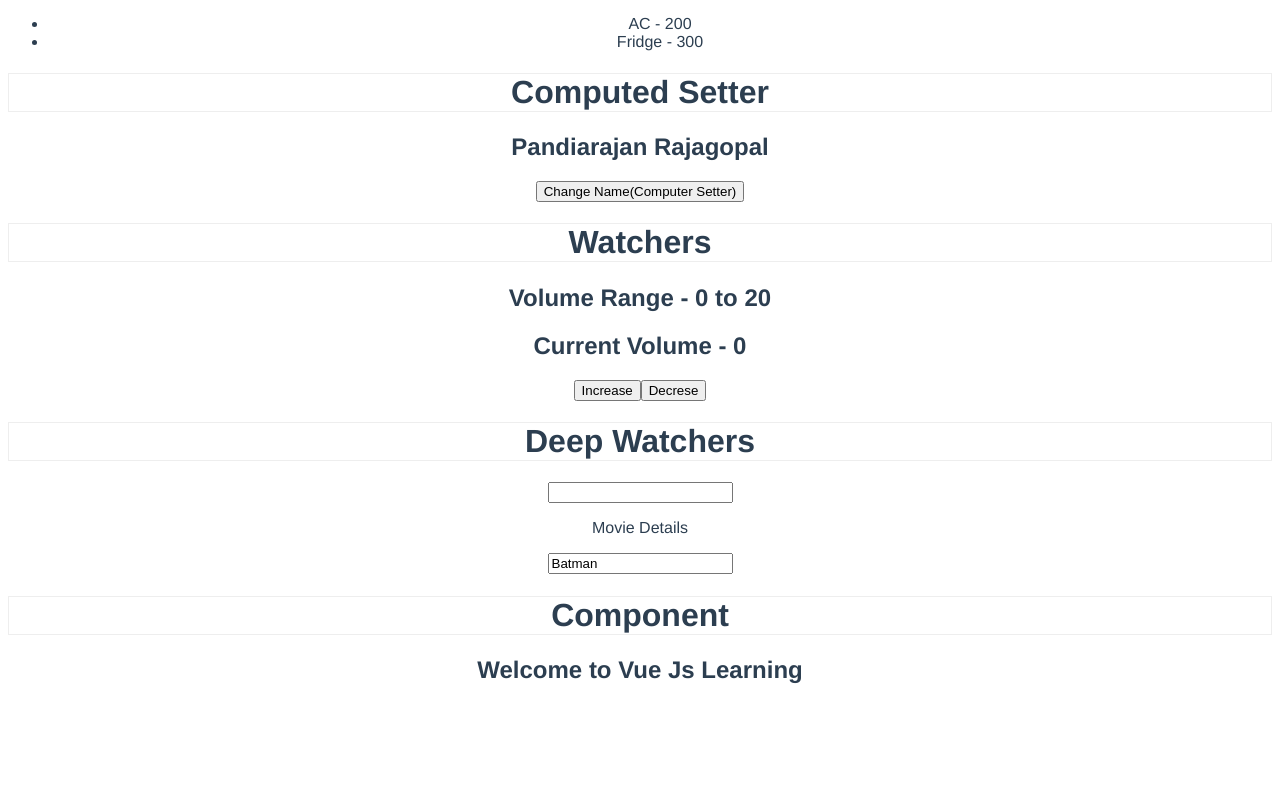
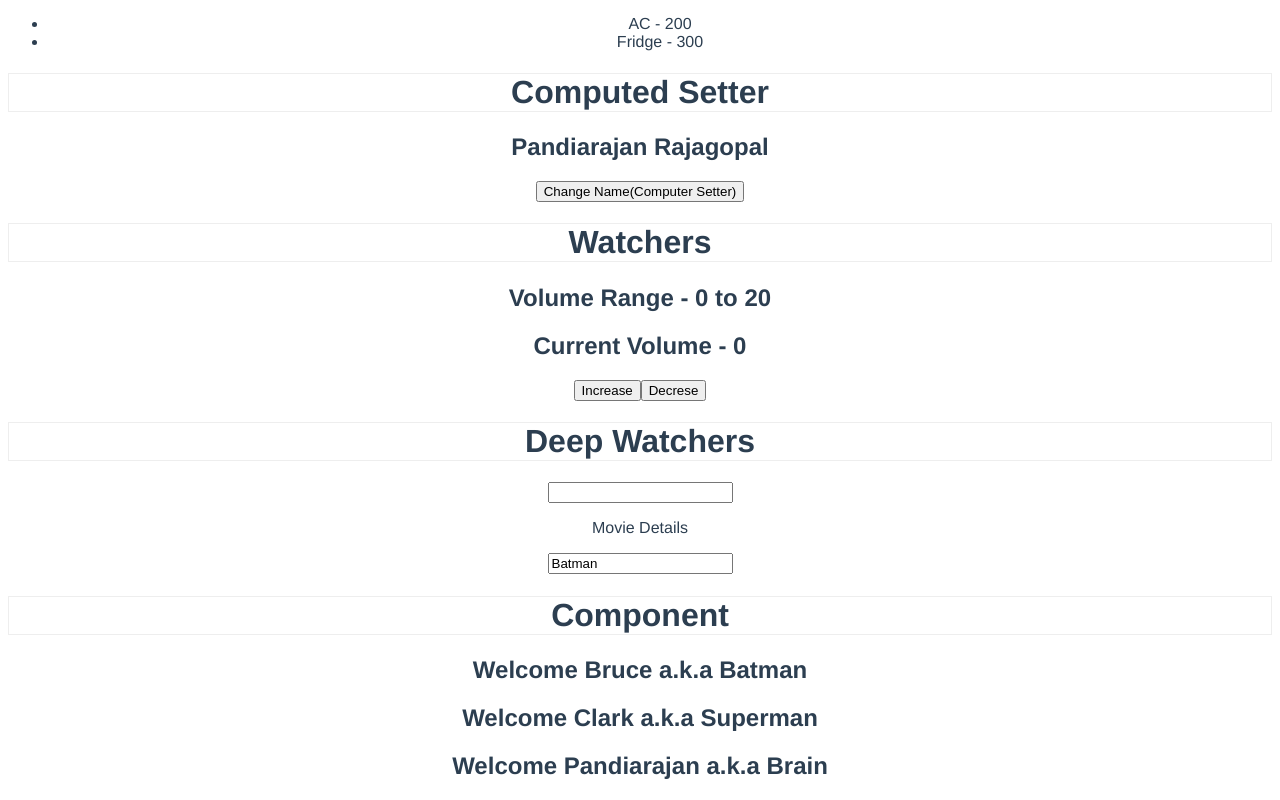
Before and after one commit to pandiarajanrp/vuejs-practice, a Vue app: page / in a window 1280 px wide. Shown: the part 3437-4237 px from the top of the page. Before the commit the page ends 4141 px from the top, so only its background shows below. Built offline with nearby package versions, Linux system fonts and the light colour scheme.

Commit message:
component props
component props

```diff
--- a/src/App.vue
+++ b/src/App.vue
@@ -151,7 +151,10 @@
     <input type="text" v-model="movieInfo.name" />
 
     <h1>Component</h1>
-    <GreetItem />
+    <GreetItem name="Bruce" heroName="Batman" />
+    <GreetItem name="Clark" heroName="Superman" />
+    <GreetItem :name="userInfo.fname" :hero-name="names[0]" />
+
   </div>
 </template>
 
--- a/src/components/Greet.vue
+++ b/src/components/Greet.vue
@@ -1,11 +1,12 @@
 <template>
     <h2>
-        Welcome to Vue Js Learning
+        Welcome {{name}} a.k.a {{ heroName }}
     </h2>
 </template>
 
 <script>
     export default {
-        name: 'GreetItem'
+        name: 'GreetItem',
+        props: ['name', 'heroName']
     }
 </script>
```
